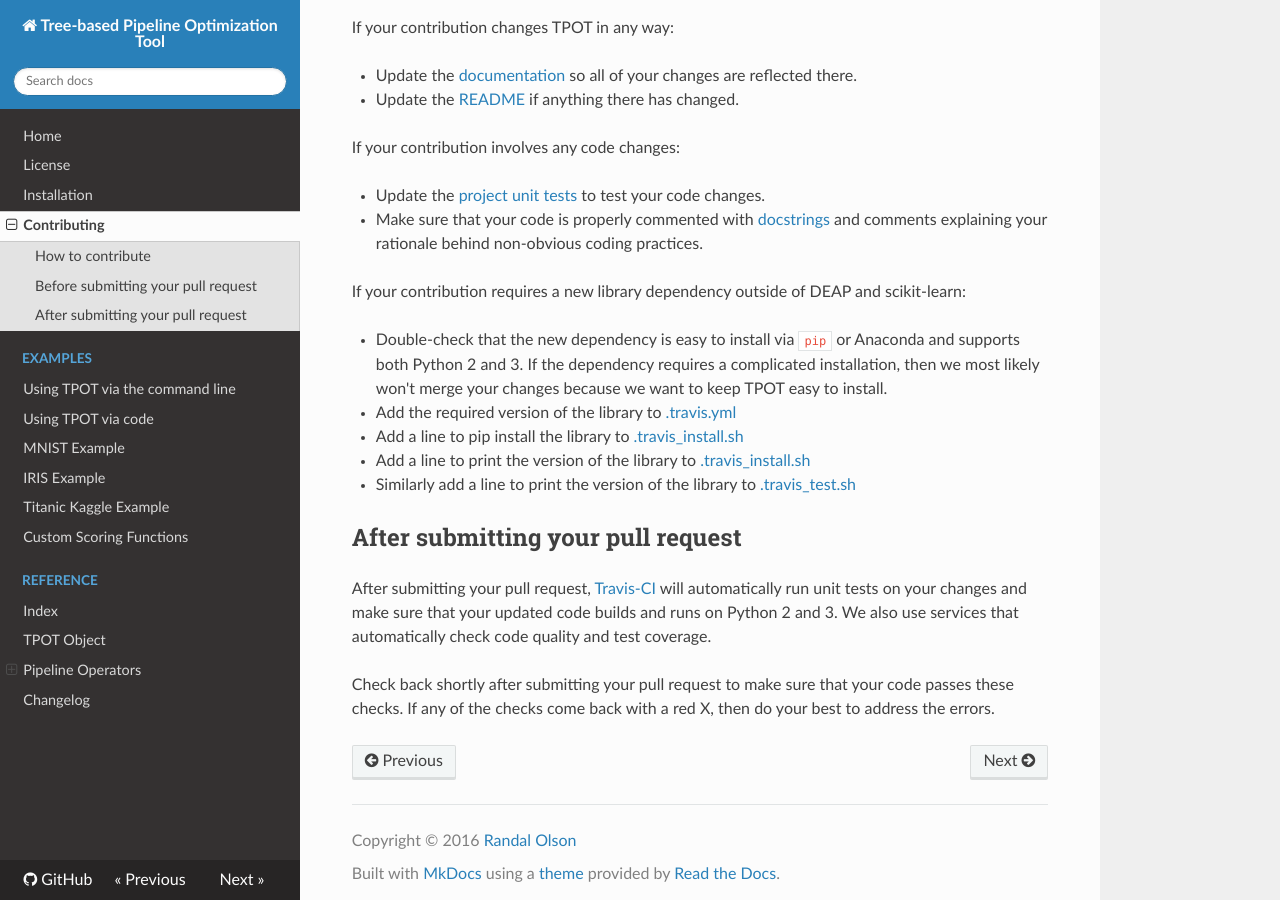
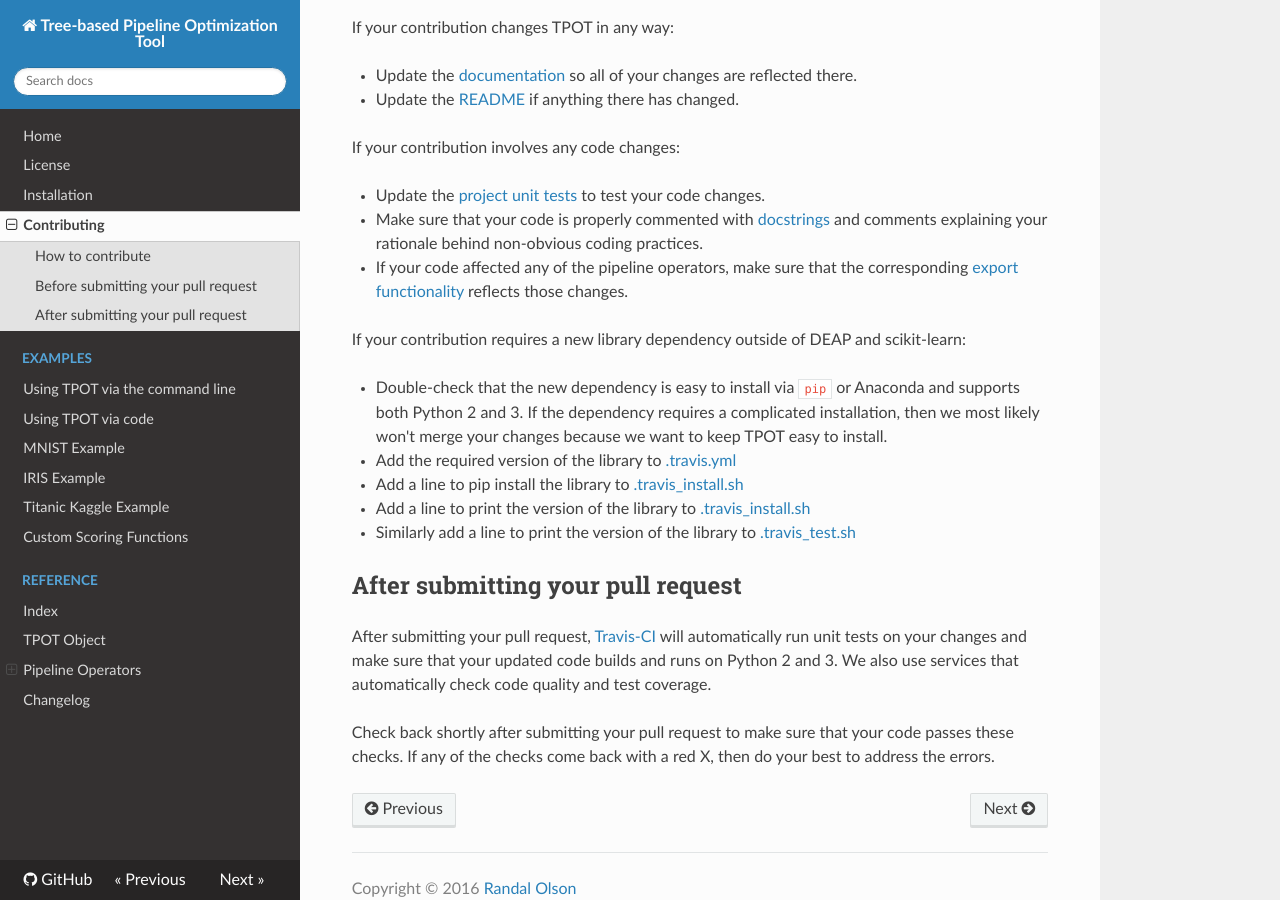
Before and after one commit to EpistasisLab/tpot, an MkDocs documentation site: the page built from docs/sources/contributing.md, in a window 1280 px wide and 900 px high, scrolled down 1171 px. Built offline with MkDocs 1.6.1, drawn with Linux system fonts in a browser that asks for light colours; nearby versions of some CDN libraries; old or Windows-style settings are respelled for this version of MkDocs.

Commit message:
New item on contribution checklist

```diff
--- a/docs/sources/contributing.md
+++ b/docs/sources/contributing.md
@@ -56,6 +56,8 @@
 
 * Make sure that your code is properly commented with [docstrings](https://www.python.org/dev/peps/pep-0257/) and comments explaining your rationale behind non-obvious coding practices.
 
+* If your code affected any of the pipeline operators, make sure that the corresponding [export functionality](https://github.com/rhiever/tpot/blob/master/tpot/export_utils.py) reflects those changes.
+
 If your contribution requires a new library dependency outside of DEAP and scikit-learn:
 
 * Double-check that the new dependency is easy to install via `pip` or Anaconda and supports both Python 2 and 3. If the dependency requires a complicated installation, then we most likely won't merge your changes because we want to keep TPOT easy to install.
```
